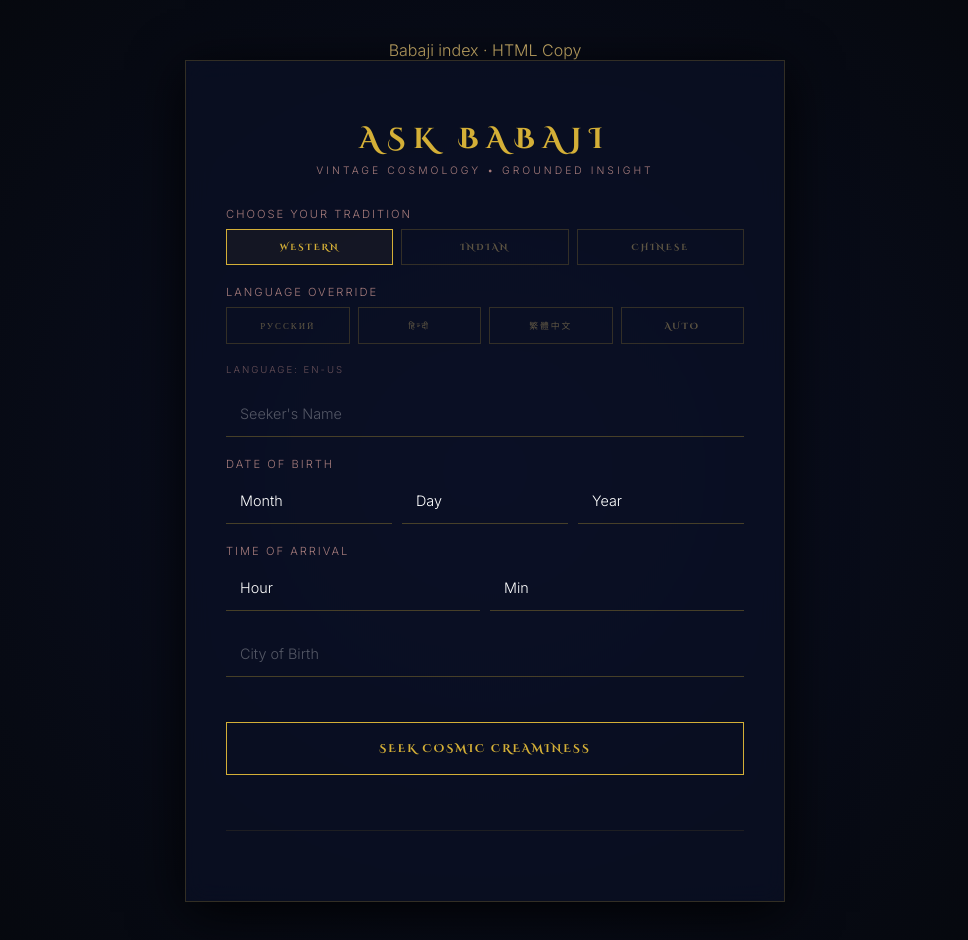
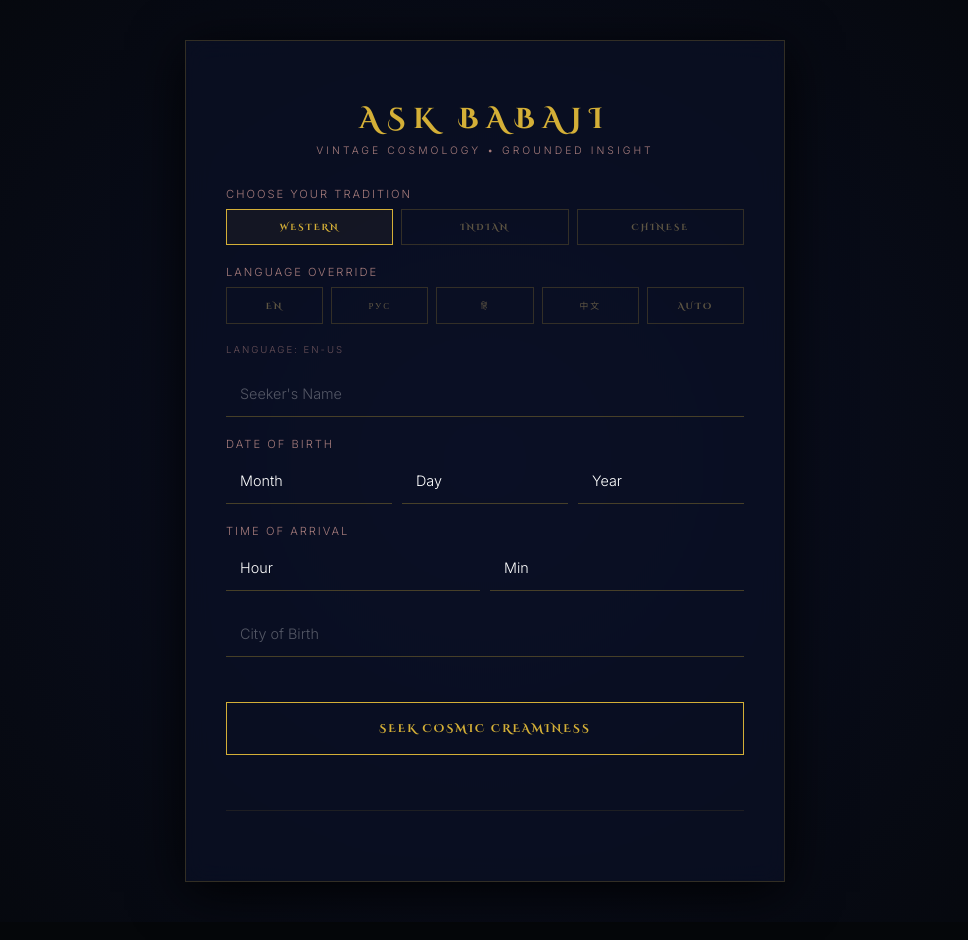
Before and after one commit to danfedorchuk-maker/babaji-astrology, a plain HTML site: page index.html in a window 1280 px wide. Shown: the whole page, without its empty margins (155-1123 px from the left). Drawn offline with Linux system fonts and the light colour scheme; a web font is replaced by a local one.

Commit message:
Update index.html

```diff
--- a/index.html
+++ b/index.html
@@ -1,6 +1,3 @@
-Babaji index · HTML
-Copy
-
 <!DOCTYPE html>
 <html lang="en">
 <head>
@@ -9,36 +6,58 @@ Copy
     <title>Babaji Astrology | Premium</title>
     <link href="https://fonts.googleapis.com/css2?family=Cinzel+Decorative:wght@700&family=Playfair+Display:ital,wght@0,400;1,400&family=Inter:wght@300&display=swap" rel="stylesheet">
     <style>
+        /* ── SECTION 1: CSS VARIABLES ── */
         :root { --midnight:#05070a; --gold:#d4af37; --rose:#a67c7c; --navy:#0b1026; --tgold:#e2c275; }
         *{box-sizing:border-box;}
+
+        /* ── SECTION 2: BASE LAYOUT ── */
         body{background:var(--midnight);background-image:radial-gradient(circle at center,var(--navy) 0%,var(--midnight) 100%);color:var(--tgold);font-family:'Inter',sans-serif;text-align:center;padding:40px 20px;margin:0;}
         .box{border:1px solid rgba(212,175,55,.2);padding:40px;background:rgba(11,16,38,.7);backdrop-filter:blur(12px);max-width:600px;margin:auto;box-shadow:0 10px 50px rgba(0,0,0,.9);}
+
+        /* ── SECTION 3: TYPOGRAPHY ── */
         h1{font-family:'Cinzel Decorative',serif;letter-spacing:8px;color:var(--gold);text-transform:uppercase;margin-bottom:5px;font-size:clamp(1.1rem,4vw,1.8rem);}
         .tag{font-size:.65rem;letter-spacing:3px;color:var(--rose);margin-bottom:30px;display:block;}
         .lbl{font-size:.7rem;letter-spacing:2px;color:var(--rose);display:block;text-align:left;margin-bottom:8px;}
+
+        /* ── SECTION 4: FORM INPUTS ── */
         input,select{padding:14px;border:none;border-bottom:1px solid rgba(212,175,55,.3);background:transparent;color:white;width:100%;margin-bottom:20px;font-family:'Inter',sans-serif;font-size:.9rem;-webkit-appearance:none;appearance:none;}
         select option{background:#0b1026;}
         input::placeholder{color:rgba(255,255,255,.3);}
         .row{display:flex;gap:10px;margin-bottom:20px;}
         .row select{margin-bottom:0;flex:1;}
+
+        /* ── SECTION 5: BUTTONS ── */
         button{background:transparent;color:var(--gold);padding:18px;border:1px solid var(--gold);cursor:pointer;font-family:'Cinzel Decorative',serif;width:100%;margin:25px 0;font-size:.7rem;letter-spacing:2px;transition:background .3s;}
         button:hover{background:rgba(212,175,55,.08);}
+
+        /* ── SECTION 6: SEGMENT BUTTON GROUPS (tradition + language) ── */
         .seg{display:flex;gap:8px;margin-bottom:20px;}
         .seg button{flex:1;margin:0;padding:11px 4px;font-size:.55rem;color:rgba(226,194,117,.4);border-color:rgba(212,175,55,.2);}
         .seg button.active{color:var(--gold);border-color:var(--gold);background:rgba(212,175,55,.05);}
+
+        /* ── SECTION 7: RESULTS AREA ── */
         .divider{border-top:1px solid rgba(212,175,55,.1);margin:30px 0;}
         .tabs{display:flex;justify-content:center;gap:20px;margin-bottom:25px;}
         .tab{font-size:.75rem;cursor:pointer;color:rgba(226,194,117,.4);text-transform:uppercase;letter-spacing:2px;padding-bottom:5px;}
         .tab.active{color:var(--gold);border-bottom:1px solid var(--gold);}
         .pane{display:none;text-align:left;animation:fadeIn 1s;}
         .pane.active{display:block;}
+
+        /* ── SECTION 8: NARRATIVE TEXT ── */
         #babaji-text{font-family:'Playfair Display',serif;font-style:italic;font-size:1.1rem;line-height:1.9;color:#eee;padding:10px;}
+
+        /* ── SECTION 9: HARDWARE TABLE ── */
         table{width:100%;border-collapse:collapse;margin-top:10px;}
         th{font-family:'Playfair Display',serif;font-style:italic;font-size:.85rem;color:var(--gold);text-align:left;padding:10px 5px;border-bottom:1px solid rgba(212,175,55,.2);}
         td{padding:12px 5px;border-bottom:1px solid rgba(255,255,255,.05);color:#ddd;font-size:.9rem;}
+
+        /* ── SECTION 10: AUDIO PLAYER ── */
         .audio-box{margin-top:20px;padding:16px;border:1px solid rgba(212,175,55,.15);background:rgba(11,16,38,.5);}
         #audio-player{width:100%;margin-top:8px;}
+
+        /* ── SECTION 11: LANGUAGE PILL ── */
         .lang-pill{font-size:.6rem;letter-spacing:2px;color:rgba(166,124,124,.6);text-align:left;display:block;margin-bottom:16px;}
+
         @keyframes fadeIn{from{opacity:0}to{opacity:1}}
     </style>
 </head>
@@ -47,6 +66,7 @@ Copy
     <h1>ASK BABAJI</h1>
     <span class="tag">VINTAGE COSMOLOGY • GROUNDED INSIGHT</span>
 
+    <!-- ── SECTION 12: TRADITION SELECTOR ── -->
     <span class="lbl">CHOOSE YOUR TRADITION</span>
     <div class="seg" id="trad-seg">
         <button class="active" onclick="pick(this,'trad','western')">WESTERN</button>
@@ -54,16 +74,23 @@ Copy
         <button onclick="pick(this,'trad','chinese')">CHINESE</button>
     </div>
 
+    <!-- ── SECTION 13: LANGUAGE OVERRIDE ──
+         AUTO = use browser language
+         EN = force English (useful for English speakers on non-English phones)
+         RU/HI/ZH-TW = force those languages regardless of phone setting -->
     <span class="lbl">LANGUAGE OVERRIDE</span>
     <div class="seg" id="lang-seg">
-        <button onclick="pick(this,'lang','ru')">РУССКИЙ</button>
-        <button onclick="pick(this,'lang','hi')">हिन्दी</button>
-        <button onclick="pick(this,'lang','zh-TW')">繁體中文</button>
+        <button onclick="pick(this,'lang','en')">EN</button>
+        <button onclick="pick(this,'lang','ru')">РУС</button>
+        <button onclick="pick(this,'lang','hi')">हिं</button>
+        <button onclick="pick(this,'lang','zh-TW')">中文</button>
         <button onclick="pick(this,'lang',null)">AUTO</button>
     </div>
 
+    <!-- ── SECTION 14: LANGUAGE INDICATOR ── shows what language will be used -->
     <span class="lang-pill" id="lang-pill"></span>
 
+    <!-- ── SECTION 15: SEEKER INPUT FIELDS ── -->
     <input type="text" id="name" placeholder="Seeker's Name">
 
     <span class="lbl">DATE OF BIRTH</span>
@@ -84,6 +111,7 @@ Copy
     <button onclick="getInsights()">SEEK COSMIC CREAMINESS</button>
     <div class="divider"></div>
 
+    <!-- ── SECTION 16: RESULTS AREA — hidden until reading completes ── -->
     <div id="results" style="display:none">
         <div class="audio-box">
             <span class="lbl">BABAJI SPEAKS</span>
@@ -103,12 +131,16 @@ Copy
 </div>
 
 <script>
+    // ── SECTION 17: STATE ─────────────────────────────────────
+    // trad = selected tradition, lang = null means auto-detect
     const state = { trad: 'western', lang: null };
     const browserLang = navigator.language || 'en';
     let blobUrl = null;
 
     updatePill();
 
+    // ── SECTION 18: SEGMENT BUTTON PICKER ────────────────────
+    // Handles both tradition and language button groups
     function pick(el, key, val) {
         document.querySelectorAll(`#${key === 'trad' ? 'trad' : 'lang'}-seg button`).forEach(b => b.classList.remove('active'));
         state[key] = val;
@@ -116,10 +148,13 @@ Copy
         updatePill();
     }
 
+    // ── SECTION 19: LANGUAGE PILL DISPLAY ────────────────────
+    // Shows the user what language is currently active
     function updatePill() {
         document.getElementById('lang-pill').textContent = 'LANGUAGE: ' + (state.lang || browserLang).toUpperCase();
     }
 
+    // ── SECTION 20: TAB SWITCHER ─────────────────────────────
     function switchTab(id, el) {
         document.querySelectorAll('.pane').forEach(p => p.classList.remove('active'));
         document.querySelectorAll('.tab').forEach(t => t.classList.remove('active'));
@@ -127,7 +162,7 @@ Copy
         el.classList.add('active');
     }
 
-    // Populate selects
+    // ── SECTION 21: POPULATE SELECT DROPDOWNS ────────────────
     const months = ['January','February','March','April','May','June','July','August','September','October','November','December'];
     const mon = document.getElementById('mon');
     mon.innerHTML = '<option value="">Month</option>' + months.map((m,i)=>`<option value="${String(i+1).padStart(2,'0')}">${m}</option>`).join('');
@@ -144,12 +179,14 @@ Copy
     const mn = document.getElementById('mn');
     mn.innerHTML = '<option value="">Min</option>' + [...Array(12)].map((_,i)=>`<option value="${String(i*5).padStart(2,'0')}">${String(i*5).padStart(2,'0')}</option>`).join('');
 
+    // ── SECTION 22: MAIN FETCH — sends data to api/babaji.js ─
     async function getInsights() {
         const out = document.getElementById('babaji-text');
         const player = document.getElementById('audio-player');
         document.getElementById('results').style.display = 'block';
         out.innerText = 'Dredging the silt…';
 
+        // Clean up previous audio blob to free memory
         if (blobUrl) { URL.revokeObjectURL(blobUrl); blobUrl = null; player.src = ''; }
 
         try {
@@ -168,6 +205,7 @@ Copy
             const data = await res.json();
             out.innerText = data.reading;
 
+            // ── SECTION 23: AUDIO — Blob URL method works on Android ──
             if (data.audio) {
                 const bytes = atob(data.audio);
                 const buf = new Uint8Array(bytes.length);
@@ -178,10 +216,12 @@ Copy
                 player.play().catch(() => {});
             }
 
+            // ── SECTION 24: HARDWARE TABLE ───────────────────────────
             document.getElementById('planet-body').innerHTML = (data.planets || []).map(p =>
                 `<tr><td>${p.name}</td><td>${p.sign}</td><td>${parseFloat(p.normDegree).toFixed(2)}°</td><td>${p.house}</td></tr>`
             ).join('');
 
+            // ── SECTION 25: ASPECTS ───────────────────────────────────
             document.getElementById('aspect-list').innerHTML = (data.aspects?.length)
                 ? data.aspects.map(a => `<div style="font-size:.85rem;margin-bottom:8px;opacity:.7">⌬ ${a.p1} ${a.type} ${a.p2}</div>`).join('')
                 : '<div style="font-size:.85rem;opacity:.4;padding:10px">Aspect calculations arriving in a future celestial update.</div>';
```
